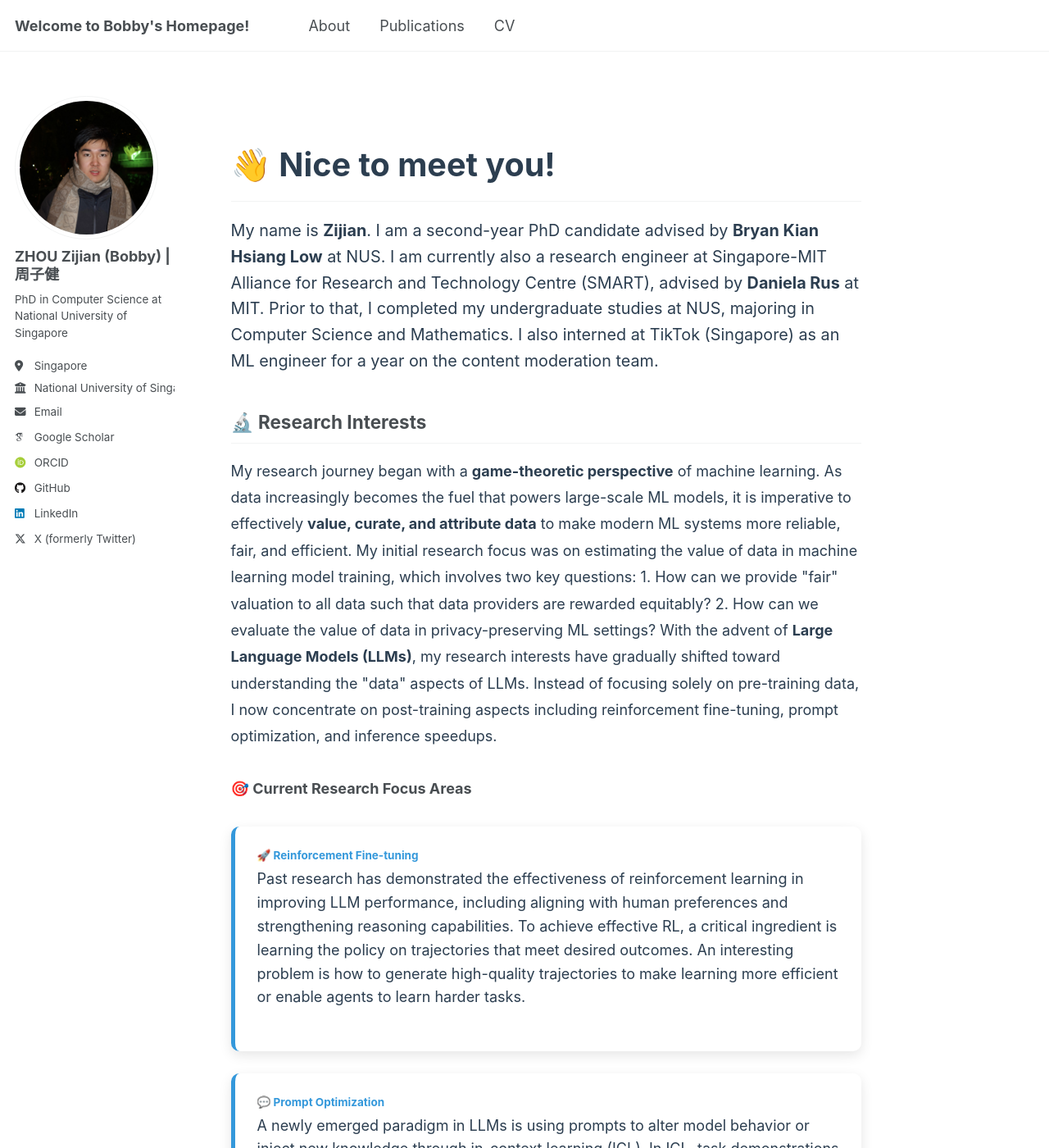
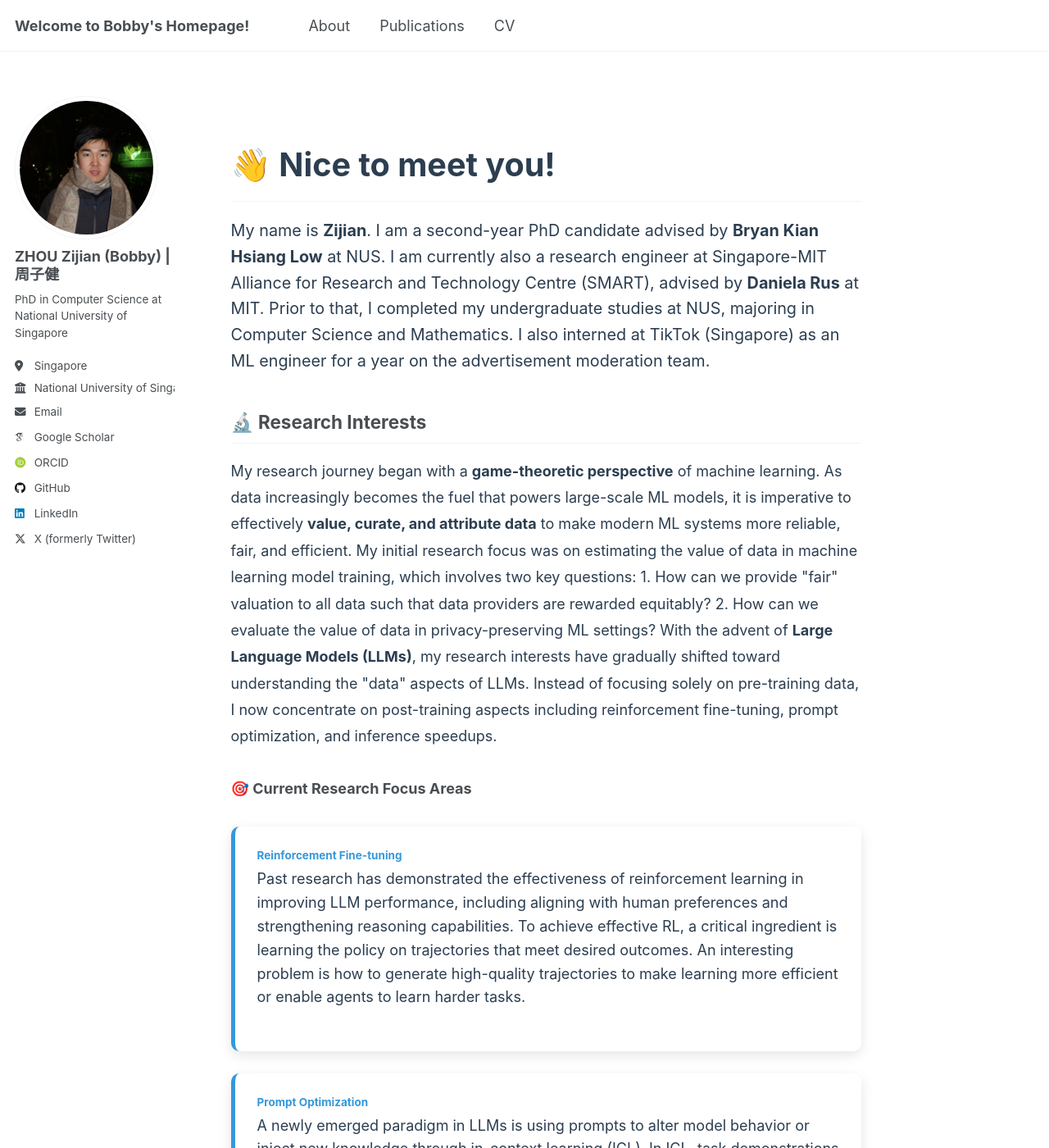
Before and after one commit to BobbyZhouZijian/bobbyzhouzijian.github.io, a Jekyll site: the page built from _pages/about.md, in a window 1280 px wide and 1400 px high. Shown: the whole window at 82% size. Built offline with Jekyll 4.4.1, drawn with Linux system fonts in a browser that asks for light colours; some web fonts are replaced; some of the changed text lies outside the part shown.

Commit message:
remove excessive emojis

```diff
--- a/_pages/about.md
+++ b/_pages/about.md
@@ -10,7 +10,7 @@ author_profile: true
   <p style="font-size: 1.1em; color: #2c3e50; line-height: 1.6;">
     My name is <strong>Zijian</strong>. I am a second-year PhD candidate advised by <strong>Bryan Kian Hsiang Low</strong> at NUS.
     I am currently also a research engineer at Singapore-MIT Alliance for Research and Technology Centre (SMART),
-    advised by <strong>Daniela Rus</strong> at MIT. Prior to that, I completed my undergraduate studies at NUS, majoring in Computer Science and Mathematics. I also interned at TikTok (Singapore) as an ML engineer for a year on the content moderation team.
+    advised by <strong>Daniela Rus</strong> at MIT. Prior to that, I completed my undergraduate studies at NUS, majoring in Computer Science and Mathematics. I also interned at TikTok (Singapore) as an ML engineer for a year on the advertisement moderation team.
   </p>
 </div>
 
@@ -33,21 +33,21 @@ With the advent of <strong>Large Language Models (LLMs)</strong>, my research in
 <div style="display: flex; flex-direction: column; gap: 1.5em; margin: 2em 0;">
 
 <div style="background: #fff; padding: 1.5em; border-radius: 10px; box-shadow: 0 5px 15px rgba(0,0,0,0.1); border-left: 5px solid #3498db;">
-  <h4 style="color: #3498db; margin-top: 0;">🚀 Reinforcement Fine-tuning</h4>
+  <h4 style="color: #3498db; margin-top: 0;">Reinforcement Fine-tuning</h4>
   <p style="line-height: 1.6; color: #2c3e50;">
     Past research has demonstrated the effectiveness of reinforcement learning in improving LLM performance, including aligning with human preferences and strengthening reasoning capabilities. To achieve effective RL, a critical ingredient is learning the policy on trajectories that meet desired outcomes. An interesting problem is how to generate high-quality trajectories to make learning more efficient or enable agents to learn harder tasks.
   </p>
 </div>
 
 <div style="background: #fff; padding: 1.5em; border-radius: 10px; box-shadow: 0 5px 15px rgba(0,0,0,0.1); border-left: 5px solid #3498db;">
-  <h4 style="color: #3498db; margin-top: 0;">💬 Prompt Optimization</h4>
+  <h4 style="color: #3498db; margin-top: 0;">Prompt Optimization</h4>
   <p style="line-height: 1.6; color: #2c3e50;">
     A newly emerged paradigm in LLMs is using prompts to alter model behavior or inject new knowledge through in-context learning (ICL). In ICL, task demonstrations are supplied in prompts so LLMs can learn during inference. This paradigm is analogous to classic ML training, where task demonstrations are like training samples. A natural research question is how to evaluate and interpret these demonstrations in the inference-time context.
   </p>
 </div>
 
 <div style="background: #fff; padding: 1.5em; border-radius: 10px; box-shadow: 0 5px 15px rgba(0,0,0,0.1); border-left: 5px solid #3498db;">
-  <h4 style="color: #3498db; margin-top: 0;">⚡ Speculative Decoding</h4>
+  <h4 style="color: #3498db; margin-top: 0;">Speculative Decoding</h4>
   <p style="line-height: 1.6; color: #2c3e50;">
     Speculative decoding speeds up next token generation by employing a draft model to quickly speculate future tokens, then letting the target model verify them in parallel. We can treat the draft model as a <em>data generator</em> and the target model as a <em>data consumer</em>. Similar to data selection in ML training, we can carefully select draft tokens most likely to be accepted, or have the drafter generate many tokens and select the most probable ones for verification.
   </p>
```
